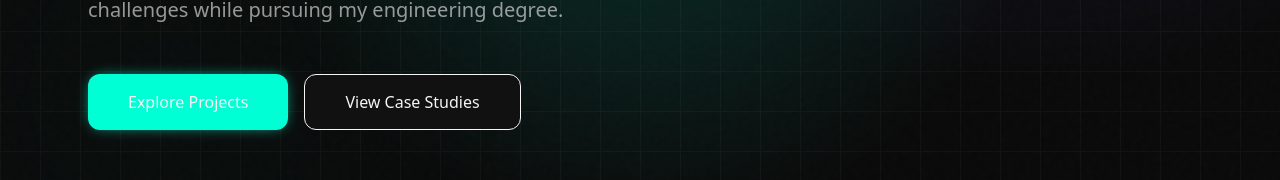
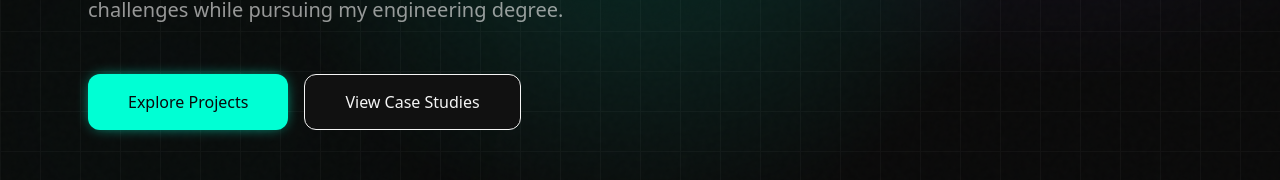
Before and after one commit to Satvik2Sharma/My-Portfolio, a Next.js app: page / in a window 1280 px wide. Shown: the part 569-749 px from the top of the page. Built offline with nearby package versions, Linux system fonts and the light colour scheme.

Commit message:
style(ui): improve text contrast and accessibility on primary button

```diff
--- a/components/ui/Button.tsx
+++ b/components/ui/Button.tsx
@@ -9,7 +9,7 @@ interface ButtonProps extends React.ButtonHTMLAttributes<HTMLButtonElement> {
 const Button = React.forwardRef<HTMLButtonElement, ButtonProps>(
   ({ className, variant = "primary", size = "md", ...props }, ref) => {
     const variants = {
-      primary: "bg-accent text-bg hover:bg-accent/90 shadow-[0_0_15px_-5px_var(--accent)]",
+      primary: "bg-accent text-zinc-950 font-semibold hover:bg-accent/90 shadow-[0_0_15px_-5px_var(--accent)]",
       secondary: "bg-surface text-foreground border border-border-subtle hover:bg-white/5",
       ghost: "bg-transparent text-foreground/80 hover:bg-white/5 hover:text-foreground",
     };
```
